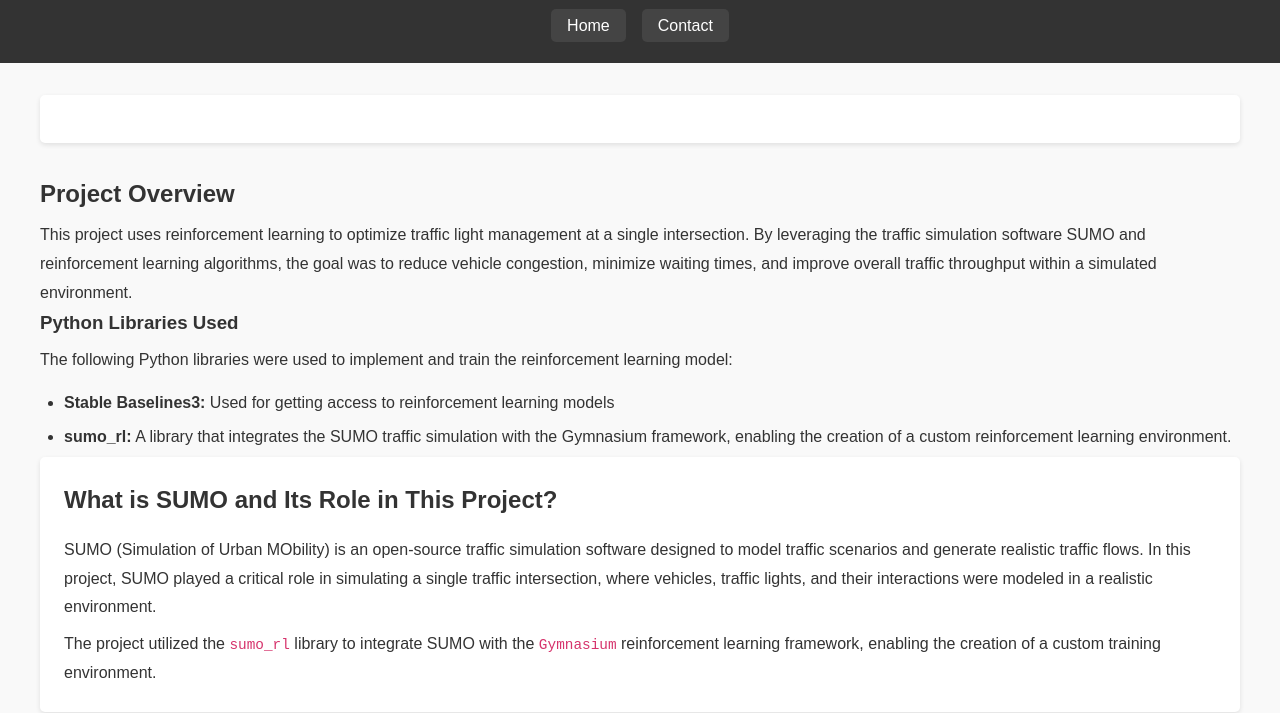
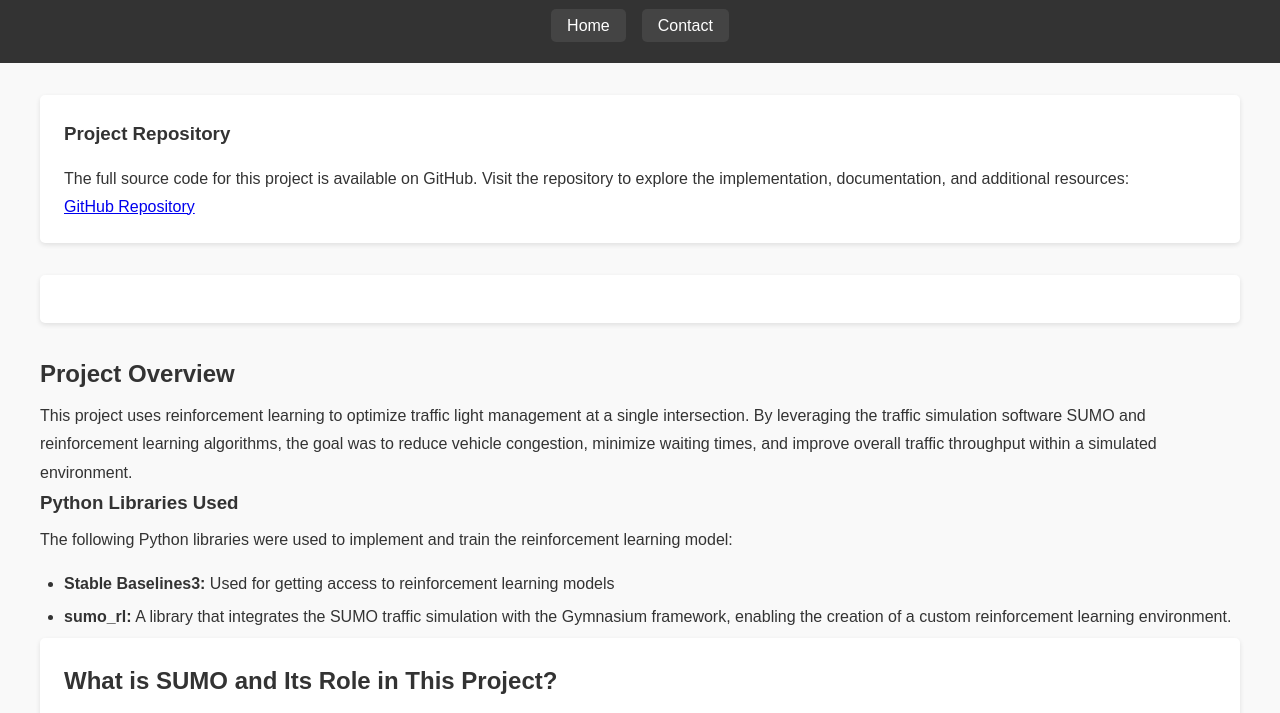
Before and after one commit to Jonathanroyascanio/jonathanroyascanio.github.io, a plain HTML site: page project/index.html in a window 1280 px wide. Shown: the part 70-783 px from the top of the page. Drawn offline with Linux system fonts and the light colour scheme.

Commit message:
added repo

```diff
--- a/project/index.html
+++ b/project/index.html
@@ -17,6 +17,13 @@
         </nav>
     </header>
     <main>
+        <section id="repository">
+            <h3>Project Repository</h3>
+            <p>
+                The full source code for this project is available on GitHub. Visit the repository to explore the implementation, documentation, and additional resources:
+            </p>
+            <a href="https://github.com/Jonathanroyascanio/Traffic-Light-Control" target="_blank">GitHub Repository</a>
+        </section>
         <section id="introduction"></section>
             <h2>Project Overview</h2>
             <p>
```
